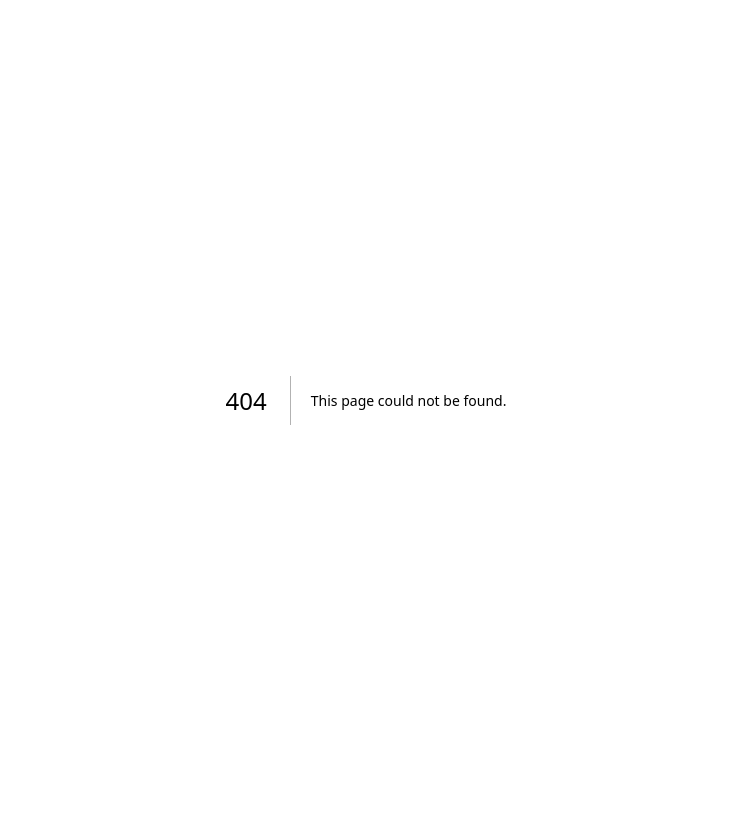
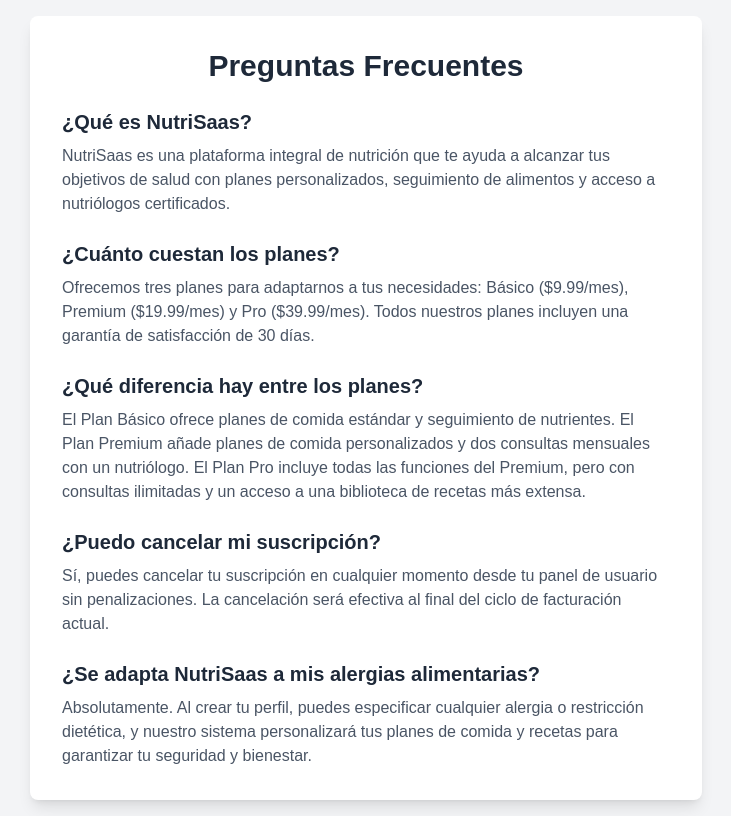
Before and after one commit to gaelmh/NutriSaas_Assesment, a Next.js app in the folder frontend/: page /chatbot/public/FAQs in a window 1280 px wide. Before the commit this address had no page. Shown: the whole page, without its empty margins (274-1005 px from the left). Built offline with nearby package versions, Linux system fonts and the light colour scheme.

Commit message:
Added FAQs site

```diff
--- /dev/null
+++ b/frontend/src/app/chatbot/public/FAQs/page.tsx
@@ -0,0 +1,54 @@
+'use client';
+
+import Link from 'next/link';
+
+// Definimos las preguntas y respuestas para la página de FAQ
+const faqItems = [
+  {
+    question: "¿Qué es NutriSaas?",
+    answer:
+      "NutriSaas es una plataforma integral de nutrición que te ayuda a alcanzar tus objetivos de salud con planes personalizados, seguimiento de alimentos y acceso a nutriólogos certificados.",
+  },
+  {
+    question: "¿Cuánto cuestan los planes?",
+    answer:
+      "Ofrecemos tres planes para adaptarnos a tus necesidades: Básico ($9.99/mes), Premium ($19.99/mes) y Pro ($39.99/mes). Todos nuestros planes incluyen una garantía de satisfacción de 30 días.",
+  },
+  {
+    question: "¿Qué diferencia hay entre los planes?",
+    answer:
+      "El Plan Básico ofrece planes de comida estándar y seguimiento de nutrientes. El Plan Premium añade planes de comida personalizados y dos consultas mensuales con un nutriólogo. El Plan Pro incluye todas las funciones del Premium, pero con consultas ilimitadas y un acceso a una biblioteca de recetas más extensa.",
+  },
+  {
+    question: "¿Puedo cancelar mi suscripción?",
+    answer:
+      "Sí, puedes cancelar tu suscripción en cualquier momento desde tu panel de usuario sin penalizaciones. La cancelación será efectiva al final del ciclo de facturación actual.",
+  },
+  {
+    question: "¿Se adapta NutriSaas a mis alergias alimentarias?",
+    answer:
+      "Absolutamente. Al crear tu perfil, puedes especificar cualquier alergia o restricción dietética, y nuestro sistema personalizará tus planes de comida y recetas para garantizar tu seguridad y bienestar.",
+  },
+];
+
+export default function FAQsPage() {
+  return (
+    <div className="min-h-screen flex flex-col items-center justify-center bg-gray-100 p-4">
+      <div className="bg-white p-8 rounded-lg shadow-lg w-full max-w-2xl">
+        <h2 className="text-3xl font-bold text-center text-gray-800 mb-6">
+          Preguntas Frecuentes
+        </h2>
+        <div className="space-y-6">
+          {faqItems.map((item, index) => (
+            <div key={index}>
+              <h3 className="text-xl font-semibold text-gray-800">
+                {item.question}
+              </h3>
+              <p className="mt-2 text-gray-600">{item.answer}</p>
+            </div>
+          ))}
+        </div>
+      </div>
+    </div>
+  );
+}
--- a/frontend/src/app/chatbot/public/page.tsx
+++ b/frontend/src/app/chatbot/public/page.tsx
@@ -26,12 +26,12 @@
   // Initial/Welcome message
   INITIAL: {
     botMessage: "¡Hola! Bienvenido a NutriSaas 🥗 ¿En qué puedo ayudarte hoy?",
-    options: ["📋 Conocer nuestros planes", "❓ Preguntas frecuentes", "📞 Contactar a un asesor", "🍎 ¿Qué es NutriSaas?", "Otro"],
+    options: ["📋 Conocer nuestros planes", "❓ Preguntas frecuentes", "📞 Contactar a un asesor", "🍎 ¿Qué es NutriSaas?", "🤷 Otro"],
   },
   // Return to initial options
   RETURN_TO_INITIAL: {
     botMessage: "¿Hay algo más en lo que te pueda ayudar?",
-    options: ["📋 Conocer nuestros planes", "❓ Preguntas frecuentes", "📞 Contactar a un asesor", "🍎 ¿Qué es NutriSaas?", "Otro"],
+    options: ["📋 Conocer nuestros planes", "❓ Preguntas frecuentes", "📞 Contactar a un asesor", "🍎 ¿Qué es NutriSaas?", "🤷 Otro"],
   },
   // Services (plan) options
   PLAN_SELECTION: {
@@ -67,7 +67,7 @@
   },
   // Frequent questions
   FAQ: {
-    botMessage: "Aquí puedes encontrar respuestas a las preguntas más frecuentes: [Link a FAQ]",
+    botMessage: `Aquí puedes encontrar respuestas a las preguntas más frecuentes: <a href="/chatbot/public/FAQs" target="_blank" class="text-blue-500 underline hover:text-blue-700">FAQs</a>`,
     options: ["⬅️ Volver al menú principal"],
   },
   // Contanct information
@@ -101,7 +101,7 @@
           : 'bg-gray-200 text-gray-800'
       }`}
     >
-      {msg.text}
+      <span dangerouslySetInnerHTML={{ __html: msg.text }} />
     </div>
   </div>
 );
@@ -193,7 +193,7 @@
     };
     setMessages((prevMessages) => [...prevMessages, userMessage]);
 
-    if (option === "Otro") {
+    if (option === "🤷 Otro") {
       setShowGuestTextInput(true);
       setMessages((prevMessages) => [
         ...prevMessages,
```
